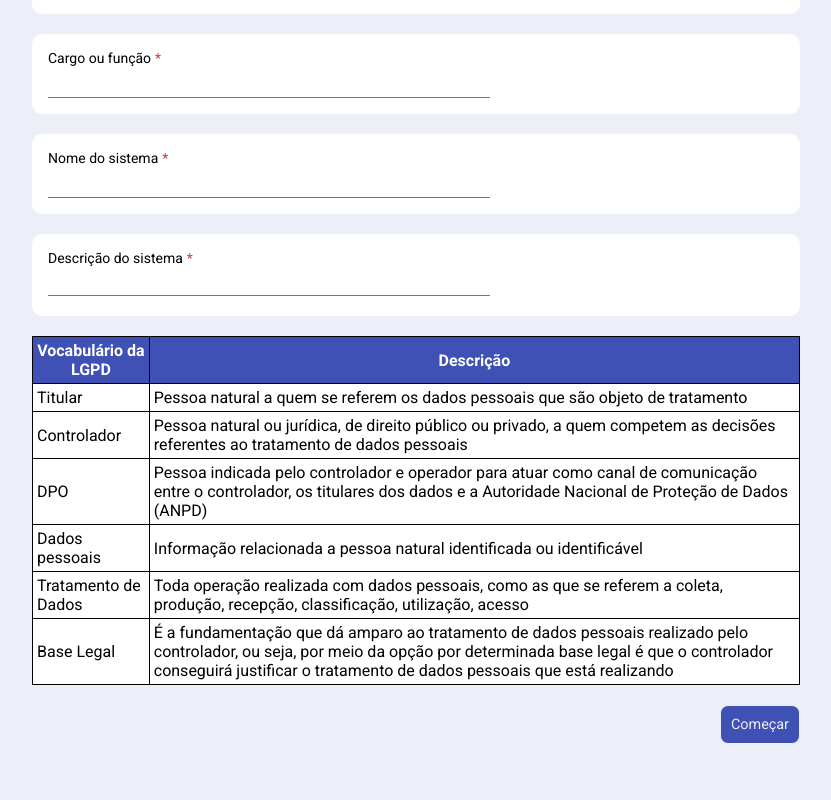
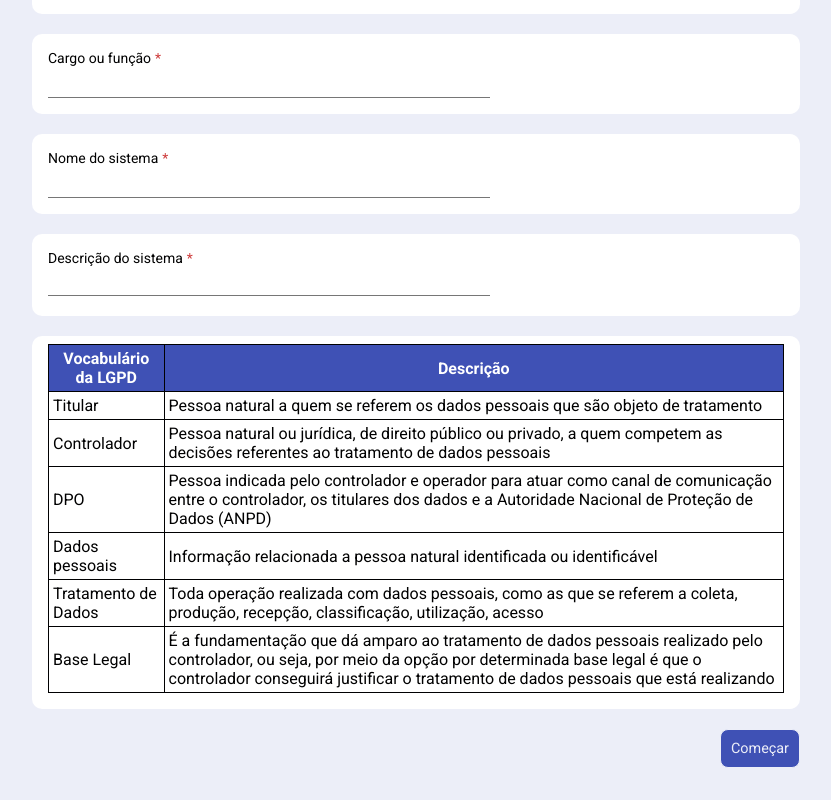
Before and after one commit to Matheusfrej/LGPD-checklist-frontend, a React (Vite) app: page / in a window 1280 px wide. Shown: the part 585-1385 px from the top of the page, without its empty margins (224-1055 px from the left). Before the commit the page ends 1361 px from the top, so only its background shows below. Built offline with nearby package versions, Linux system fonts and the light colour scheme.

Commit message:
refactor: rename SectionComponent to SectionContainer

```diff
--- a/src/components/InputComponent/index.tsx
+++ b/src/components/InputComponent/index.tsx
@@ -1,7 +1,7 @@
 import { CSSProperties, useEffect, useRef } from 'react'
 import * as S from './styles'
 import { LabelComponent } from '../LabelComponent'
-import { SectionComponent } from '../SectionComponent'
+import { SectionContainer } from '../SectionContainer'
 
 interface InputComponentProps {
   errorMessage?: string
@@ -35,7 +35,7 @@ export function InputComponent({
   }, [value, isTextArea])
 
   return (
-    <SectionComponent style={style} hasHeader={hasHeader}>
+    <SectionContainer style={style} hasHeader={hasHeader}>
       {labelText && <LabelComponent text={labelText} isRequired={isRequired} />}
 
       {isTextArea ? (
@@ -55,6 +55,6 @@ export function InputComponent({
       {!!errorMessage && (
         <S.ErrorMessageText>{errorMessage}</S.ErrorMessageText>
       )}
-    </SectionComponent>
+    </SectionContainer>
   )
 }
--- a/src/components/SectionComponent/index.tsx
+++ b/src/components/SectionContainer/index.tsx
@@ -1,17 +1,17 @@
 import { CSSProperties, ReactNode } from 'react'
 import * as S from './styles'
 
-interface SectionComponentProps {
+interface SectionContainerProps {
   style?: CSSProperties
   children: ReactNode
   hasHeader?: boolean
 }
 
-export function SectionComponent({
+export function SectionContainer({
   children,
   style,
   hasHeader = false,
-}: SectionComponentProps) {
+}: SectionContainerProps) {
   return (
     <S.Section hasHeader={hasHeader} style={style}>
       {children}
--- a/src/pages/Home/components/Instructions/index.tsx
+++ b/src/pages/Home/components/Instructions/index.tsx
@@ -1,10 +1,10 @@
 import { LineComponent } from '../../../../components/LineComponent'
-import { SectionComponent } from '../../../../components/SectionComponent'
+import { SectionContainer } from '../../../../components/SectionContainer'
 import * as S from './styles'
 
 export function Instructions() {
   return (
-    <SectionComponent hasHeader>
+    <SectionContainer hasHeader>
       <S.InstructionsTitle>Instruções Gerais</S.InstructionsTitle>
       <LineComponent />
       <S.InstructionsParagraph>
@@ -46,6 +46,6 @@ export function Instructions() {
         inspeção.
       </S.InstructionsParagraph>
       <LineComponent />
-    </SectionComponent>
+    </SectionContainer>
   )
 }
--- a/src/pages/Home/components/VocabularyTable/index.tsx
+++ b/src/pages/Home/components/VocabularyTable/index.tsx
@@ -1,3 +1,4 @@
+import { SectionContainer } from '../../../../components/SectionContainer'
 import * as S from './styles'
 
 export function VocabularyTable() {
@@ -37,7 +38,7 @@ export function VocabularyTable() {
     ],
   ]
   return (
-    <S.TableContainer>
+    <SectionContainer>
       <S.Table>
         <thead>
           <tr>
@@ -58,6 +59,6 @@ export function VocabularyTable() {
           })}
         </tbody>
       </S.Table>
-    </S.TableContainer>
+    </SectionContainer>
   )
 }
--- a/src/pages/Home/components/VocabularyTable/styles.ts
+++ b/src/pages/Home/components/VocabularyTable/styles.ts
@@ -1,8 +1,4 @@
 import styled from 'styled-components'
-
-export const TableContainer = styled.div`
-  background-color: ${({ theme }) => theme.colors['header-background']};
-`
 
 export const Table = styled.table`
   padding: 8px 16px;
```
Also changed, not shown: src/components/SectionContainer/styles.ts (renamed from src/components/SectionComponent/styles.ts).
